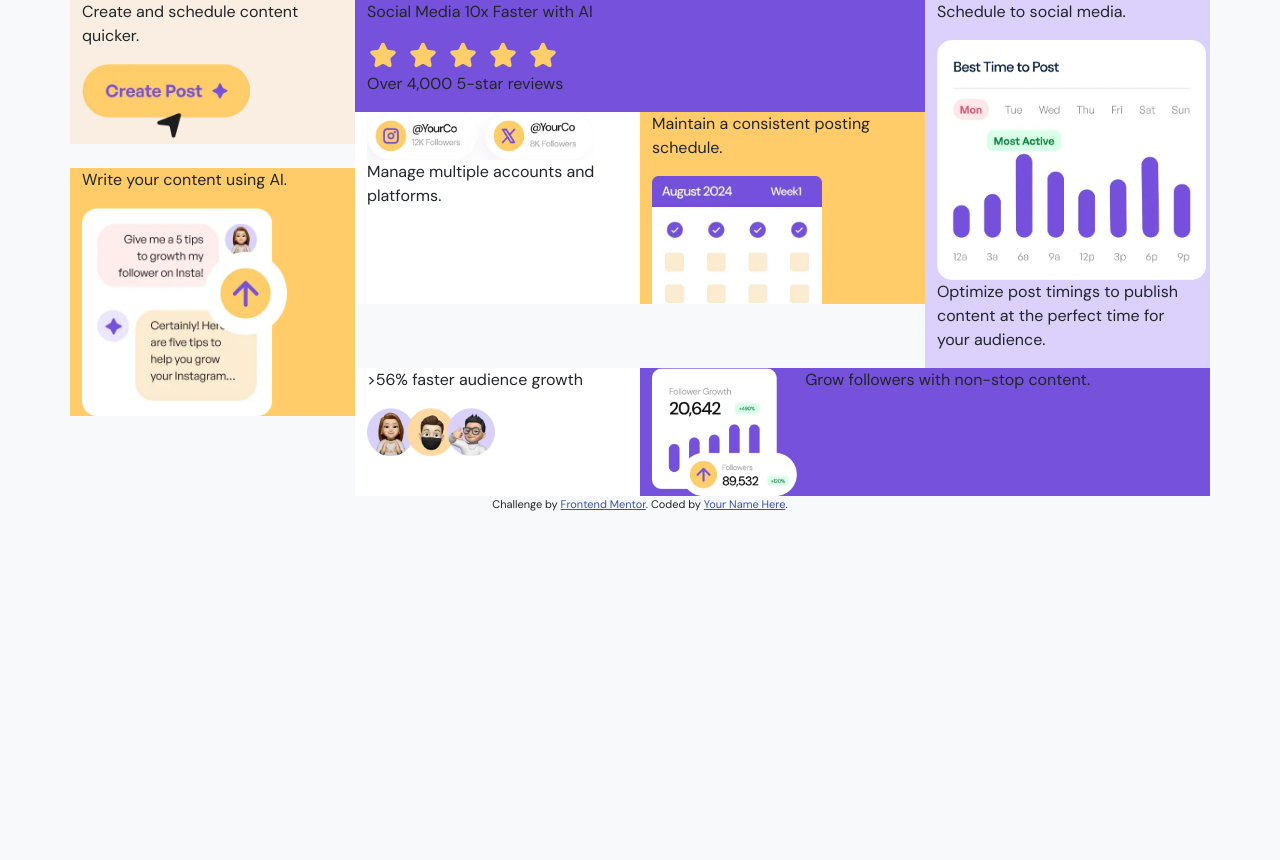
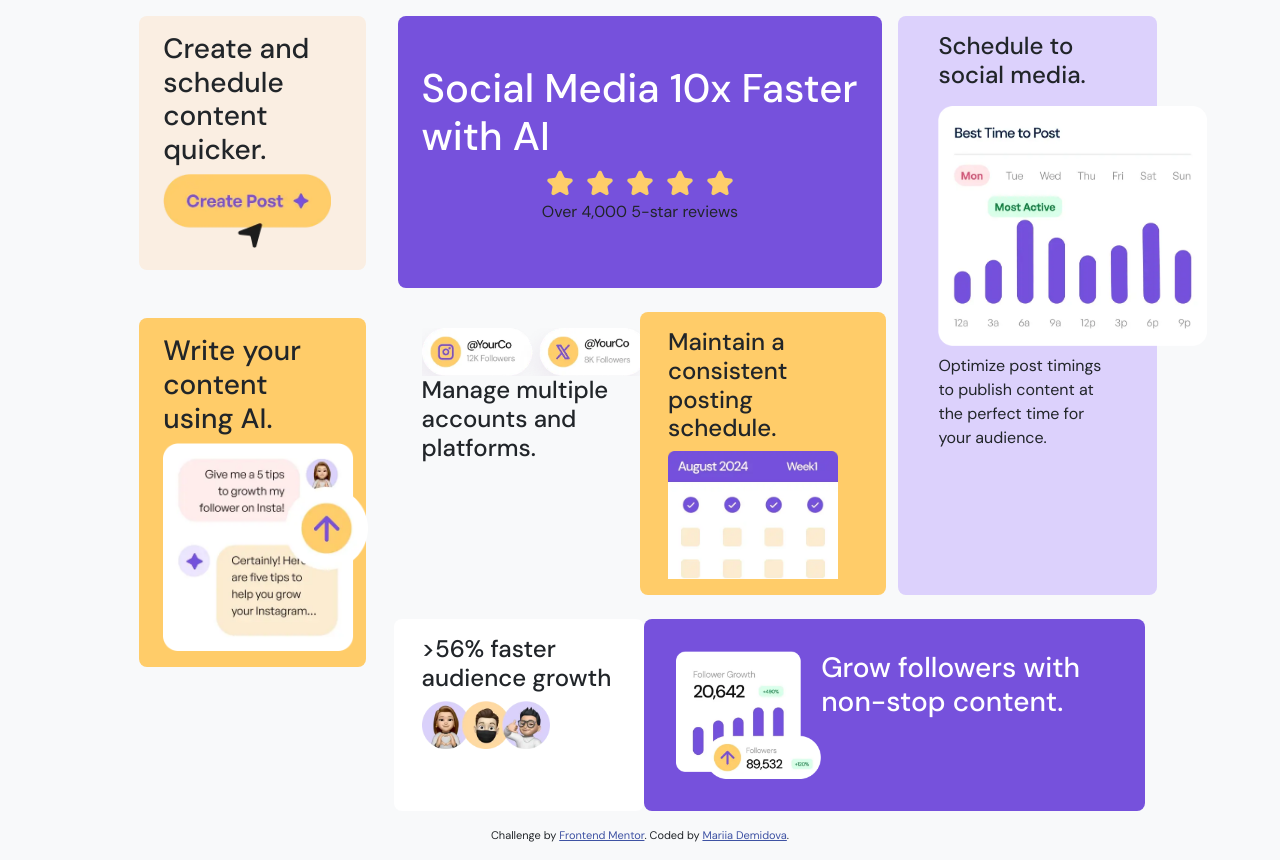
Before and after one commit to mariiademidova0304/SBA-3.-Design-and-Development, a plain HTML site: page index.html in a window 1280 px wide. Before the commit the page ends 800 px from the top, so only its background shows below. Drawn offline with nearby package versions, Linux system fonts and the light colour scheme.

Commit message:
Added styling to the grid items in index.html and added a README file

```diff
--- a/index.html
+++ b/index.html
@@ -30,85 +30,109 @@
     rel="stylesheet">
 </head>
 
-<body class="min-vh-100 bg-light" style="font-family: 'DM Sans';">
-  <div id="main-grid" class="container">
-    <div class="row">
+<body class="min-vh-100 bg-light d-flex flex-column" style="font-family: 'DM Sans';">
+  <div class="d-flex align-items-center justify-content-center flex-grow-1 mt-3">
+    <div id="main-grid" class="mx-auto h-100 d-flex align-items-stretch" style="max-width: 77vw;">
+      <div class="row g-3 gx-5">
         <!-- Grid 3 -->
-      <div id="grid-3" class="col-md-9 order-md-2">
-        <div class="row">
+        <div id="grid-3" class="col-md-9 order-md-2 d-flex flex-column gap-4">
+          <div class="row g-3">
             <!-- Grid 2 -->
             <div id="grid-2" class="col-md-12">
-            <div class="row">
+              <div class="row g-3 gx-5">
                 <!-- Grid 1 -->
-              <div id="grid-1" class="col-md-8">
-                <div class="row">
-                  <div class="col-md-12" style="background-color: #7651dc;">
-                    <p>Social Media 10x Faster with AI</p>
-                    <img src="assets/images/illustration-five-stars.webp" style="height: 2rem;" alt="five stars in a row">
+                <div id="grid-1" class="col-md-8 d-flex flex-column gap-4">
+                  <div class="row g-3">
+                    <div class="col-md-12 rounded-3" style="background-color: #7651dc;">
+                      <div class="d-flex flex-column px-3 py-5 align-items-center justify-content-center">
+                        <p class="h1 text-white text-wrap">Social Media 10x Faster with AI</p>
+                        <img src="assets/images/illustration-five-stars.webp" style="height: 2rem; width: max-content;"
+                          alt="five stars in a row">
                         <p>Over 4,000 5-star reviews</p>
                       </div>
                     </div>
-                <div class="row">
-                  <div class="col-md-6 bg-white">
-                    <img src="assets/images/illustration-multiple-platforms.webp" style="height: 3rem;" alt="logos of different platforms's accounts">
-                    <p>Manage multiple accounts and platforms.</p>
                   </div>
-                  <div class="col-md-6" style="background-color: #ffcc69;">
-                    <p>Maintain a consistent posting schedule.</p>
-                    <img src="assets/images/illustration-consistent-schedule.webp" style="height:8rem;" alt="calendar with august 2024 open">
+                  <div class="row g-3 gx-4">
+                    <div class="col-md-6 rounded-3 bg-white4">
+                      <div class="d-flex flex-column p-3">
+                        <img src="assets/images/illustration-multiple-platforms.webp"
+                          style="height: 3rem;width: fit-content;" alt="logos of different platforms's accounts">
+                        <p class="h4">Manage multiple accounts and platforms.</p>
+                      </div>
+                    </div>
+                    <div class="col-md-6 rounded-3" style="background-color: #ffcc69;">
+                      <div class="d-flex flex-column p-3">
+                        <p class="h4">Maintain a consistent posting schedule.</p>
+                        <img src="assets/images/illustration-consistent-schedule.webp"
+                          style="height:8rem;width: fit-content;" alt="calendar with august 2024 open">
+                      </div>
                     </div>
                   </div>
                 </div>
                 <!-- Grid 1 End-->
                 <!-- Grid 1.2 -->
-              <div id="grid-1-2" class="col-md-4" style="background-color: #dcd1fc;">
-                <p>Schedule to social media.</p>
-                <img src="assets/images/illustration-schedule-posts.webp" style="height: 15rem;" alt="a weekly schedule with popular times for posting on social meadi">
+                <div id="grid-1-2" class="col-md-4 rounded-3" style="background-color: #dcd1fc;">
+                  <div class="d-flex flex-column p-3 gap-2">
+                    <p class="h4">Schedule to social media.</p>
+                    <img src="assets/images/illustration-schedule-posts.webp" style="height: 15rem;width: fit-content;"
+                      alt="a weekly schedule with popular times for posting on social meadi">
                     <p>Optimize post timings to publish content at the perfect time for your audience.</p>
+                  </div>
                 </div>
                 <!-- Grid 1.2 End -->
               </div>
             </div>
             <!-- Grid 2 End-->
           </div>
-        <div class="row">
-          <div class="col-md-8 order-md-2" style="background-color: #7651dc;">
-            <div class="d-flex gap-2">
-              <img src="assets/images/illustration-grow-followers.webp" style="height: 8rem;" alt="graph with follower count">
-            <p>Grow followers with non-stop content.</p>
+          <div class="row g-3 gx-4">
+            <div class="col-md-8 p-3 order-md-2 rounded-3" style="background-color: #7651dc;">
+              <div class="d-flex p-3">
+                <img src="assets/images/illustration-grow-followers.webp" style="height: 8rem;width: fit-content;"
+                  alt="graph with follower count">
+                <p class="h3 text-white">Grow followers with non-stop content.</p>
               </div>
             </div>
-          <div class="col-md-4 bg-white order-md-1">
-            <p>>56% faster audience growth</p>
-            <img src="assets/images/illustration-audience-growth.webp" style="height: 3rem;" alt="cartoon avatar of followers">
+            <div class="col-md-4 bg-white order-md-1 rounded-3">
+              <div class="d-flex flex-column p-3">
+                <p class="h4">>56% faster audience growth</p>
+                <img src="assets/images/illustration-audience-growth.webp" style="height: 3rem;width: fit-content;"
+                  alt="cartoon avatar of followers">
+              </div>
             </div>
           </div>
         </div>
         <!-- Grid 3 End -->
         <!-- Grid 4 -->
-      <div id="grid-4" class="col-md-3 order-md-1">
-        <div class="row">
-          <div class="col" style="background-color: #faeee2;">
-            <p>Create and schedule content quicker.</p>
-            <img src="assets/images/illustration-create-post.webp" style="height: 5rem;" alt="active button to create a new post">
+        <div id="grid-4" class="col-md-3 order-md-1 h-100">
+          <div class="row g-3">
+            <div class="col my-3 rounded-3" style="background-color: #faeee2;">
+              <div class="d-flex flex-column p-3">
+                <p class="h3">Create and schedule content quicker.</p>
+                <img src="assets/images/illustration-create-post.webp" style="height: 5rem; width: fit-content;"
+                  alt="active button to create a new post">
               </div>
             </div>
-        <div class="row">
-          <div class="col g-4" style="background-color: #ffcc69;">
-            <p>Write your content using AI.</p>
-            <img src="assets/images/illustration-ai-content.webp" style="height: 13rem;" alt="chat with ai where the user is asking about tips to grow followers on insta">
+          </div>
+          <div class="row my-3 g-3">
+            <div class="col rounded-3" style="background-color: #ffcc69;">
+              <div class="d-flex flex-column p-3">
+                <p class="h3">Write your content using AI.</p>
+                <img src="assets/images/illustration-ai-content.webp" style="height: 13rem; width: fit-content;"
+                  alt="chat with ai where the user is asking about tips to grow followers on insta">
+              </div>
             </div>
           </div>
         </div>
         <!-- Grid 4 End -->
       </div>
     </div>
-</body>
-<footer>
+  </div>
+  <footer class="text-center py-3 w-100">
     <div class="attribution">
       Challenge by <a href="https://www.frontendmentor.io?ref=challenge">Frontend Mentor</a>.
-    Coded by <a href="#">Your Name Here</a>.
+      Coded by <a href="https://www.frontendmentor.io/profile/mariiademidova0304">Mariia Demidova</a>.
     </div>
   </footer>
+</body>
 
 </html>
```
Also changed, not shown: 1 other file. Lines whose indentation alone changed are shown as unchanged.
